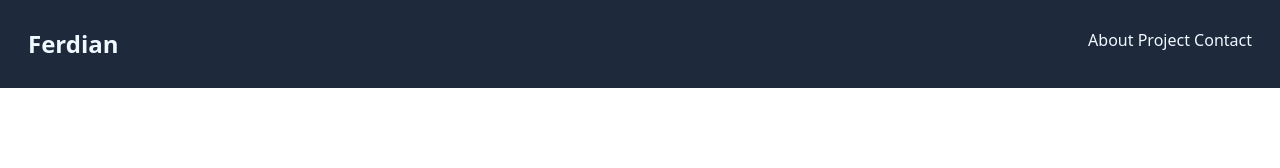
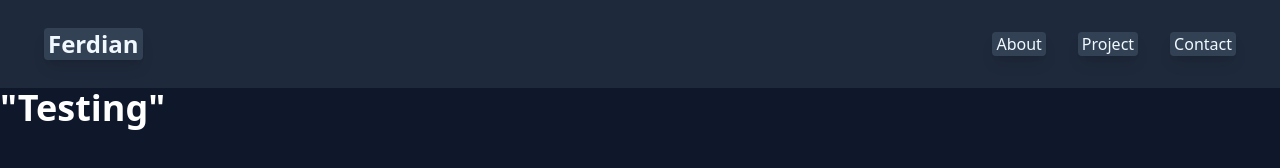
Before and after one commit to 12Ferdian12/12Ferdian12.github.io, a website: page Views/index.html in a window 1280 px wide. Drawn offline with Linux system fonts and the light colour scheme.

Commit message:
UPDATE: -ADDED BUTON

```diff
--- a/Views/index.html
+++ b/Views/index.html
@@ -5,22 +5,31 @@
   <meta name="viewport" content="width=device-width, initial-scale=1.0">
   <link href="/Tailwind/style.css" rel="stylesheet">
 </head>
-<body>
-    <nav class="flex justify-between p-7 sticky  bg-slate-800 ">
-        <div class=" font-bold text-2xl text-sky-50  ">
+<body class="bg-slate-900 ">
+    <nav class="flex p-7  overflow-hidden justify-between items-center sticky  bg-slate-800 ">
+        <div class=" float-left bg-slate-700 rounded mx-4 border-x-4 border-slate-700 shadow-lg  font-bold text-2xl text-sky-50">
             Ferdian
         </div>
     <!-- Logo -->
-        <!-- <div>
-            <img src="" alt="">
+        <!-- <div class="p-2  ">
+            <img class=" float-left h-10 w-10 " src="./img/Logo3.png" alt="">
         </div> -->
-    <div class="">
-        <div class=" text-sky-50">
+    <div class="flex float-left items-center justify-between">
+        <div class="  bg-slate-700 mx-4 border-x-4 border-slate-700 shadow-lg rounded text-sky-50">
             <a href="">About</a>
+        </div>
+        <div class="  bg-slate-700 mx-4 border-x-4 border-slate-700 shadow-lg rounded text-sky-50">
             <a href="">Project</a>
+        </div>
+        <div class="  bg-slate-700 mx-4 border-x-4 border-slate-700 shadow-lg rounded text-sky-50">
             <a href="">Contact</a>
         </div>
     </div>
     </nav>
+    <section>
+        <div class="text-white text-4xl font-bold">
+            "Testing"
+        </div>
+    </section>
 </body>
 </html>
```
Also changed, not shown: Tailwind/style.css.
